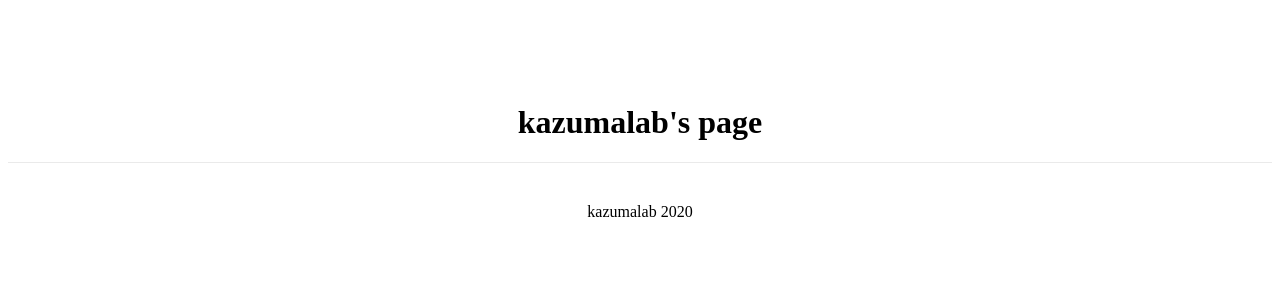
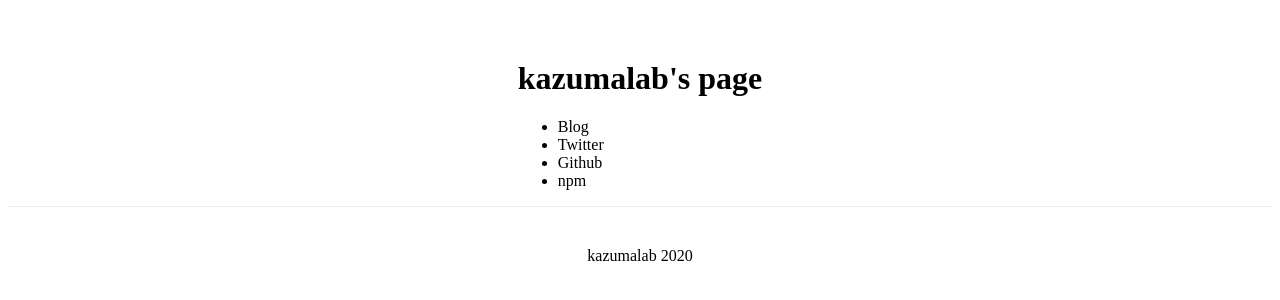
Before and after one commit to kazumalab/kazumalab.github.io, a Next.js app: page / in a window 1280 px wide. Shown: the part 228-528 px from the top of the page. Built offline with nearby package versions, Linux system fonts and the light colour scheme.

Commit message:
add: link

```diff
--- a/pages/index.js
+++ b/pages/index.js
@@ -1,5 +1,6 @@
 import Head from 'next/head'
 import styles from '../styles/Home.module.css'
+import Link from 'next/link'
 
 export default function Home() {
   return (
@@ -11,6 +12,37 @@
 
       <main>
         <h1>kazumalab's page</h1>
+
+        <ul>
+          <li>
+            <Link href="https://kazumalab.hatenablog.com/">
+              <a target="_blank">
+                Blog
+              </a>
+            </Link>
+          </li>
+          <li>
+            <Link href="https://twitter.com/kazumalab">
+              <a target="_blank">
+                Twitter
+              </a>
+            </Link>
+          </li>
+          <li>
+            <Link href="https://github.com/kazumalab" target="_blank">
+              <a target="_blank">
+                Github
+              </a>
+            </Link>
+          </li>
+          <li>
+            <Link href="https://www.npmjs.com/~kazumalab" target="_blank">
+              <a target="_blank">
+                npm
+              </a>
+            </Link>
+          </li>
+        </ul>
       </main>
 
       <footer className={styles.footer}>
```
